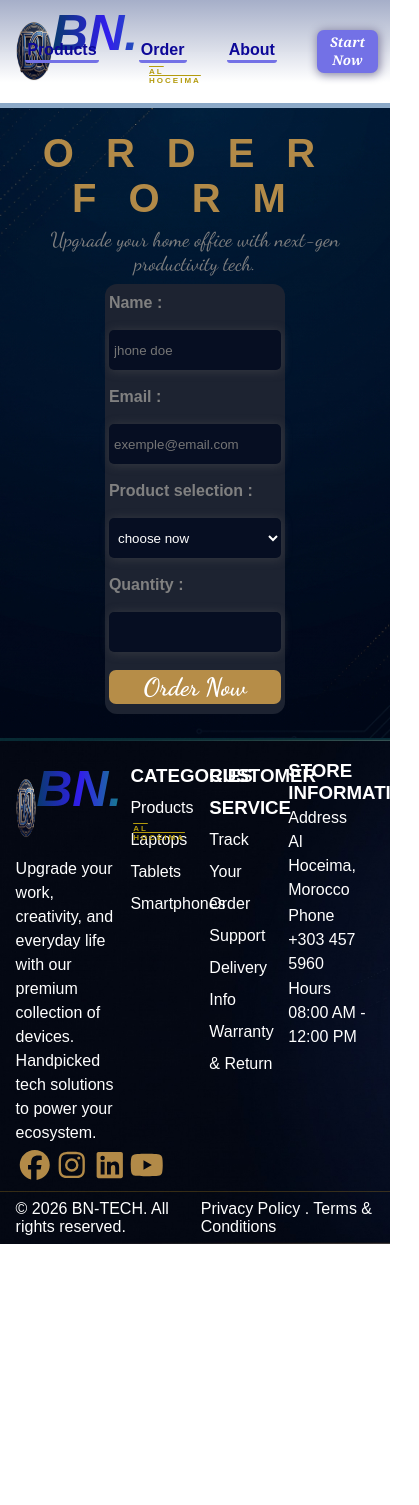
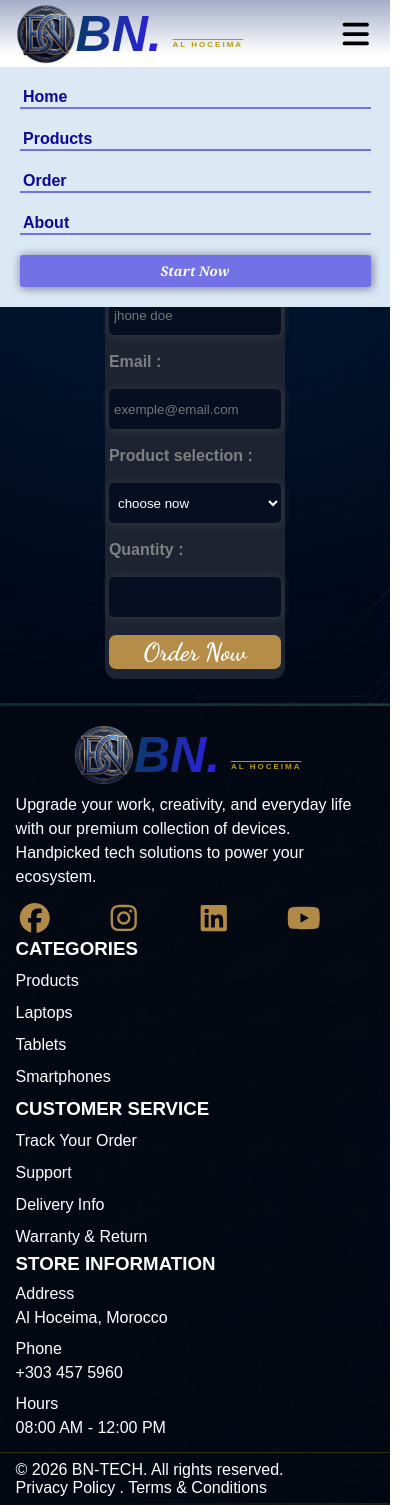
Before and after one commit to achrafbensellam/REACT-LEARNING, a React (Vite) app in the folder third-react-exo/: page /Order in a window 390 px wide. Shown: the whole page, 419 px wide, since content can reach past the window. Before the commit the page ends 1244 px from the top, so only its background shows below. Built offline with nearby package versions, Linux system fonts and the light colour scheme.

Commit message:
adding header phone responsivity

```diff
--- a/third-react-exo/src/layouts/Header.jsx
+++ b/third-react-exo/src/layouts/Header.jsx
@@ -1,7 +1,13 @@
 import './header.css';
 import logo from '../assets/img/logo.png'
 import { Link } from 'react-router-dom';
+import { FontAwesomeIcon } from '@fortawesome/react-fontawesome';
+import { faBars } from '@fortawesome/free-solid-svg-icons';
 function Header() {
+    function clickBergur() {
+        let burgerNav = document.querySelector('.HeaderNavbar2')
+        burgerNav.classList.toggle('HeaderNavbar3')
+    }
     return (
         <>
             <header className='TheHeader'>
@@ -21,6 +27,14 @@ function Header() {
                     <Link className='headerNavLinks' to='/About'>About</Link>
                     <button className='headerBTN'>Start Now</button>
                 </nav>
+                <FontAwesomeIcon onClick={clickBergur} className='burger' icon={faBars}/>
+                <nav className='HeaderNavbar2'>
+                    <Link className='headerNavLinks2' to='/'>Home</Link>
+                    <Link className='headerNavLinks2' to='/Products'>Products</Link>
+                    <Link className='headerNavLinks2' to='/Order'>Order</Link>
+                    <Link className='headerNavLinks2' to='/About'>About</Link>
+                    <button className='headerBTN2'>Start Now</button>
+                </nav>
             </header>
         </>
     )
--- a/third-react-exo/src/layouts/footer.css
+++ b/third-react-exo/src/layouts/footer.css
@@ -82,3 +82,91 @@ line-height: 2rem;
 line-height: 1.5rem;
 padding-top: 2%;
 }
+@media (min-width:320px) and (max-width:480px) {
+    .TheFooter{
+    /* background-color: rgb(7, 9, 30); */
+    border-top: 3px solid #14848648;
+    color: white;
+    padding: 2% 0%;
+    background-image: url(../assets/img/footerimg.jpg);
+    background-position: left;
+    background-size: cover;
+}
+.firstContenairFooter{
+    display: flex;
+    flex-direction: column;
+    /* grid-template-columns: 30% 20% 20% 23%; */
+    gap: 2%;
+/* padding-top: 3%; */
+padding: 3% 4%;
+}
+.secondContenairFooter{
+    display: flex;
+    flex-direction: column;
+    justify-content: space-between;
+    border-top: 1px solid rgba(218, 165, 32, 0.238);
+    padding: 2% 4% 0%;
+}
+.firstContenairFooterPara1{
+    margin: 2% 0%;
+    line-height: 1.5rem;
+}
+.firstContenairFooterICONS{
+    display: grid;
+    grid-template-columns: 1fr 1fr 1fr 1fr;
+    margin-top: 4%;
+}
+.firstContenairFooterICON1{
+    font-size: 30px;
+    color: rgb(178, 138, 72);
+    transition: transform 0.4s ease-in-out;
+    cursor: pointer;
+}
+.firstContenairFooterICON2{
+    font-size: 30px;
+    color: rgb(178, 138, 72);
+    transition: transform 0.4s ease-in-out;
+    cursor: pointer;
+
+}
+.firstContenairFooterICON3{
+    font-size: 30px;
+    color: rgb(178, 138, 72);
+    transition: transform 0.4s ease-in-out;
+    cursor: pointer;
+}
+.firstContenairFooterICON4{
+    font-size: 30px;
+    color: rgb(178, 138, 72);
+    transition: transform 0.4s ease-in-out;
+    cursor: pointer;
+
+}
+.firstContenairFooterICON1:hover{
+    color: rgb(15, 15, 255);
+    transform: scale(1.2);
+
+}
+.firstContenairFooterICON2:hover{
+    color: rgb(169, 28, 141);
+    transform: scale(1.2);
+
+}
+.firstContenairFooterICON3:hover{
+    color: rgb(5, 5, 111);
+    transform: scale(1.2);
+
+}
+.firstContenairFooterICON4:hover{
+    color: red;
+    transform: scale(1.2);
+
+}
+.footerTNFO{
+line-height: 2rem;
+}
+.foterstorInfo{
+line-height: 1.5rem;
+padding-top: 2%;
+}
+}
--- a/third-react-exo/src/layouts/header.css
+++ b/third-react-exo/src/layouts/header.css
@@ -115,3 +115,183 @@ background: linear-gradient(
 .headerBTN:hover{
   transform: scale(1.02);
 }
+.burgerIcon{
+    display: none;
+}
+@media (min-width:320px) and (max-width:480px) {
+@import url('https://fonts.googleapis.com/css2?family=Dancing+Script:wght@400..700&family=Poppins:ital,wght@0,100;0,200;0,300;0,400;0,500;0,600;0,700;0,800;0,900;1,100;1,200;1,300;1,400;1,500;1,600;1,700;1,800;1,900&display=swap');
+.TheHeader{
+display: flex;
+justify-content: space-between;
+align-items: center;
+padding: 1% 4% ;
+background-image:linear-gradient(180deg,rgba(5, 30, 103, 0.356),white 80%) ;
+border-bottom: #1e8bba32 solid 5px;
+position: relative;
+}
+.HeaderNavbar2{
+    display: flex;
+    flex-direction: column;
+    position: absolute;
+    right: 0;
+    bottom: -239px;
+    padding: 5%;
+    gap: 20px;
+    background-color: rgb(219, 233, 245);
+    justify-content: end;
+    align-items: center;
+    width: 100%;
+}
+.HeaderNavbar3{
+    display: none;
+    flex-direction: column;
+    position: absolute;
+    right: 0;
+    bottom: -239px;
+    padding: 5%;
+    gap: 20px;
+    background-color: rgb(219, 233, 245);
+    justify-content: end;
+    align-items: center;
+    width: 100%;
+}
+.burger{
+    font-size: 30px;
+}
+.headerNavLinks2{
+    text-decoration: none;
+    color: rgb(13, 8, 152);
+    font-weight: 900;
+    border-bottom: 2px rgb(115, 113, 230) solid;
+    transition: transform 0.3s ease-in-out;
+    position: relative;
+    padding: 0.3% 1%;
+    border-radius: 0px;
+    width: 100%;
+}
+.headerBTN2{
+    background-color: rgb(115, 113, 230);
+    color: white;
+    width: 100%;
+    font-weight: 800;
+    padding: 2% 6%;
+    border-radius: 3px;
+    border: none;
+    font-family: Georgia, "Times New Roman", serif;
+  font-style: italic;
+  font-weight: 800;
+  box-shadow: 1px 1px 10px 1px rgb(132, 130, 161);
+  cursor: pointer;
+}
+.logoPic{
+    width: 100%;
+    height: 100%;
+}
+.imageDiv{
+    width: 60px ;
+    height: 60px;
+}
+.divLogoContenair{
+    display: flex;
+    justify-content: center;
+    align-items: center;
+}
+.headerTitle{
+    position: relative;
+}
+.ALHOCIEMA{
+    position: absolute;
+    bottom: 13.5px;
+    left: 97px;
+    letter-spacing: 2px;
+    text-decoration: overline;
+    color: rgb(180, 155, 13);
+    font-size: 8px;
+    font-weight: 900;
+}
+.ahTechTITLE{
+background: linear-gradient(
+    90deg,
+    rgb(8, 59, 107),
+    #321ded,
+    #148486
+  );
+
+  background-clip: text;
+  -webkit-background-clip: text;
+  color: transparent;
+}
+.tiri{
+    color: rgb(31, 23, 48);
+}
+.ah{
+  font-style: italic;
+  font-weight: 900;
+  font-size: 50px;
+}
+.tiriTECH{
+    position: relative;
+    bottom: 13px;
+    left: -18px;
+}
+.HeaderNavbar{
+    display: none;
+    gap: 40px;
+    justify-content: end;
+    align-items: center;
+    width: 60%;
+}
+.headerNavLinks{
+    text-decoration: none;
+    color: rgb(13, 8, 152);
+    font-weight: 900;
+    border-bottom: 3px rgb(115, 113, 230) solid;
+    transition: transform 0.3s ease-in-out;
+    position: relative;
+    padding: 0.3% 1%;
+    border-radius: 3px;
+}
+.headerNavLinks::before{
+    content: '';
+    position: absolute;
+    bottom:0;
+    left: 0;
+    height: 5px;
+    width: 0%;
+    transition: 0.6s ease-in-out;
+    border-radius: 3px;
+
+}
+.headerNavLinks:hover::before{
+    height: 100%;
+    width: 100%;
+    background-color: rgb(154, 164, 245);
+    z-index: -100;
+}
+
+.headerNavLinks:hover{
+   transform: translateY(-7px);
+}
+
+.headerBTN{
+    background-color: rgb(115, 113, 230);
+    color: white;
+    /* font-size: 40px; */
+    font-weight: 800;
+    padding: 1.5% 6%;
+    border-radius: 7px;
+    border: none;
+    font-family: Georgia, "Times New Roman", serif;
+  font-style: italic;
+  font-weight: 800;
+  box-shadow: 1px 1px 10px 1px rgb(132, 130, 161);
+  cursor: pointer;
+  transition: 0.1s ease-in-out;
+}
+.headerBTN:hover{
+  transform: scale(1.02);
+}
+.burgerIcon{
+    display: block;
+}
+}
```
Also changed, not shown: third-react-exo/src/pages/Order/components/order.css (line endings or trailing spaces).
